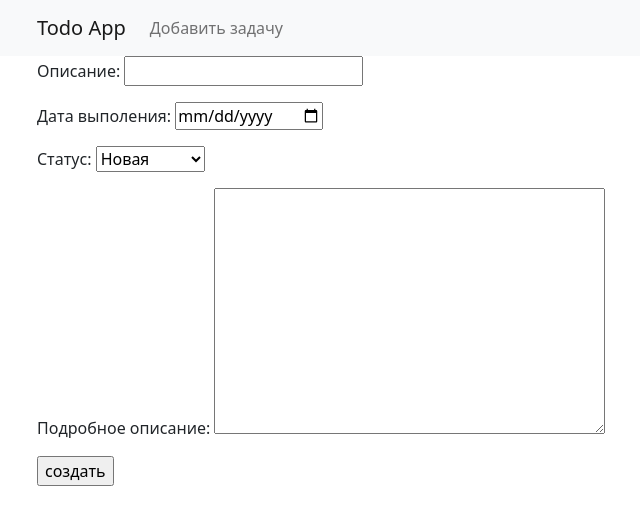
After one commit to Daniarbekov/homework_55_Didar_Daniyarbekov, a Django app: page /task_create in a window 1280 px wide. The commit adds this page. Shown: the top 525 px of the page, without its empty margins (45-685 px from the left). Run offline with Django 4.2, Linux system fonts and the light colour scheme.

Commit message:
Добавлено представление создания задачи
создано представление
создан шаблон
создано форма
добавлены ссылки

```diff
--- /dev/null
+++ b/source/webapp/forms.py
@@ -0,0 +1,25 @@
+from django.core.exceptions import ValidationError
+from django import forms
+from django.forms import widgets
+from webapp.models import Task
+
+class TaskForm(forms.Form):
+
+    title = forms.CharField(max_length=100, label='Описание',required=False)
+    date = forms.DateField(label='Дата выполения',widget=forms.DateInput(attrs={'type': 'date'}), required=False)
+    status = forms.ChoiceField(label='Статус',widget=forms.Select, choices=Task.CHOICES)
+    description = forms.CharField(max_length=600, label='Подробное описание', widget=widgets.Textarea,required=False)
+
+
+    def clean_title(self):
+        title = self.cleaned_data.get('title')
+        if not title:
+            raise ValidationError('Поле не заполнено')
+        elif len(title) > 200:
+            raise ValidationError('Должно быть меньше 100 символов')
+        return title
+
+    def len_desc(self):
+        description = self.cleaned_data.get('description')
+        if len(description) > 600:
+            raise ValidationError('Должно быть меньше 600 символов')
--- a/source/webapp/templates/base.html
+++ b/source/webapp/templates/base.html
@@ -18,7 +18,7 @@
           <div class="collapse navbar-collapse menu" id="navbarNav">
             <ul class="navbar-nav">
               <li class="nav-item">
-                <a class="nav-link" href="#">Добавить задачу</a>
+                <a class="nav-link" href="{% url 'create_task' %}">Добавить задачу</a>
             </ul>
           </div>
         </div>
--- /dev/null
+++ b/source/webapp/templates/partial/task_form.html
@@ -0,0 +1,7 @@
+{% csrf_token %}
+
+
+{{form.as_p}}
+
+
+<input type='submit' value='{{button_text}}'
--- /dev/null
+++ b/source/webapp/templates/task_create.html
@@ -0,0 +1,9 @@
+{% extends 'base.html' %}
+{% block title%}Create{% endblock %}
+{% block content %}
+    <form action= "" method="POST">
+        <div class='form'>
+                {%  include 'partial/task_form.html'  with button_text='создать' %}
+        </div>
+    </form>
+{% endblock %}
--- a/source/webapp/urls.py
+++ b/source/webapp/urls.py
@@ -1,9 +1,11 @@
 
 from django.urls import path
 from webapp.views.base import index_view
+from webapp.views.task import task_create_view
 
 
 
 urlpatterns= [
     path("", index_view, name='index'),
+    path("task_create", task_create_view, name='create_task')
 ]
--- /dev/null
+++ b/source/webapp/views/task.py
@@ -0,0 +1,15 @@
+from webapp.models import Task
+from django.shortcuts import render, redirect, get_object_or_404
+from webapp.forms import TaskForm
+
+
+def task_create_view(request, *args, **kwargs):
+    form = TaskForm()
+    if request.method == 'GET':
+        return render(request, 'task_create.html', context={'form': form})
+    form = TaskForm(request.POST)
+    if not form.is_valid():
+        return render(request, 'task_create.html', context={'form': form})
+    task = Task.objects.create(**form.cleaned_data)
+    if request.method =='POST':
+        return redirect('task_detail', pk=task.pk)
```
